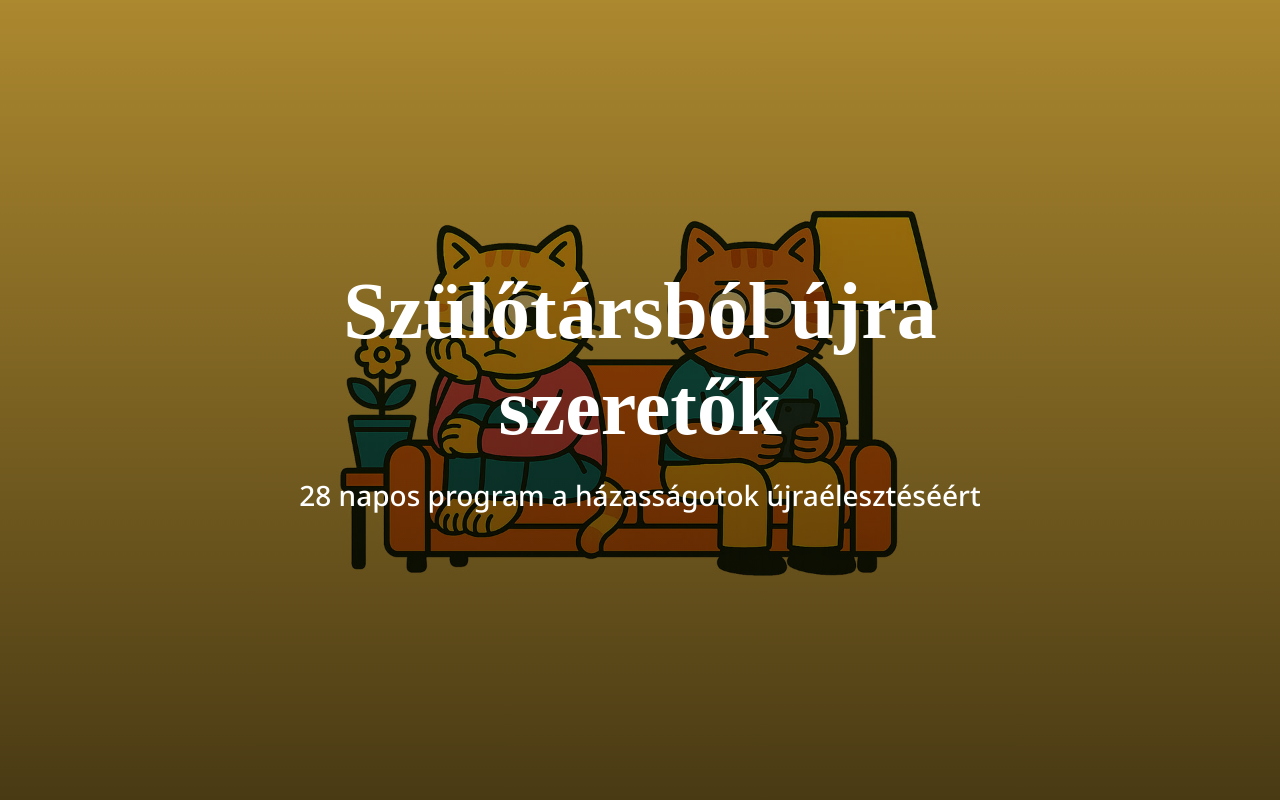
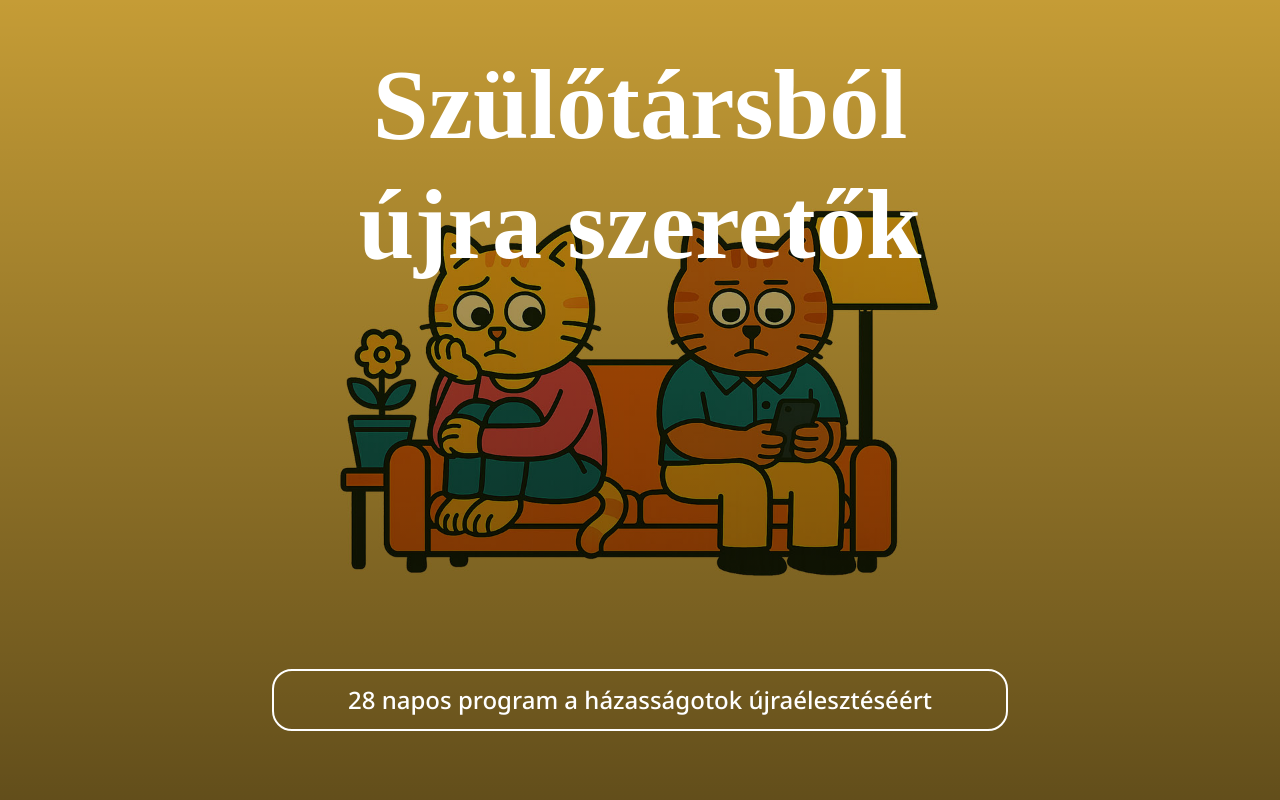
Before and after one commit to As1m0/jobbhazassag, a plain HTML site: page index.html in a window 1280 px wide. Shown: the top 800 px of the page. Drawn offline with nearby package versions, Linux system fonts and the light colour scheme; a web font is replaced by a local one.

Commit message:
cat update

```diff
--- a/css/style.css
+++ b/css/style.css
@@ -52,7 +52,7 @@ body {
 
 .hero-section {
     /*background: linear-gradient(135deg, var(--primary-teal) 0%, var(--light-teal) 100%);*/
-    background-image: linear-gradient(rgba(0, 0, 0, 0.3), rgba(0, 0, 0, 0.7)), url('../img/cover_img1.jpg');
+    background-image: linear-gradient(rgba(0, 0, 0, 0.2), rgba(0, 0, 0, 0.6)), url('../img/cover_img1.jpg');
     background-size: cover;
     background-position: center;
     height: 100vh;
@@ -63,6 +63,13 @@ body {
     align-items: center;
     position: relative;
     overflow: hidden;
+}
+
+.sub-hl{
+    padding: 10px;
+    border: 2px solid white;
+    border-radius: 20px;
+    line-height: 38px;
 }
 
 .illustration {
--- a/index.html
+++ b/index.html
@@ -111,8 +111,9 @@
         <div class="container">
             <div class="row align-items-center">
                 <div class="col-lg-8 mx-auto text-center">
-                    <h1 class="display-1 mb-4 fw-bold">Szülőtársból újra szeretők</h1>
-                    <p class="h3 mb-4 opacity-90">28 napos program a házasságotok újraélesztéséért</p>
+                    <h1 class="display-1 mb-4 fw-bold" style="font-size: calc(1.625rem + 5.8vw) !important;">Szülőtársból újra szeretők</h1>
+                    <div style="height: 45vh;"></div>
+                    <p class="h4 mb-4 opacity-90 sub-hl">28 napos program a házasságotok újraélesztéséért</p>
                 </div>
             </div>
         </div>
```
Also changed, not shown: 3 other files.
